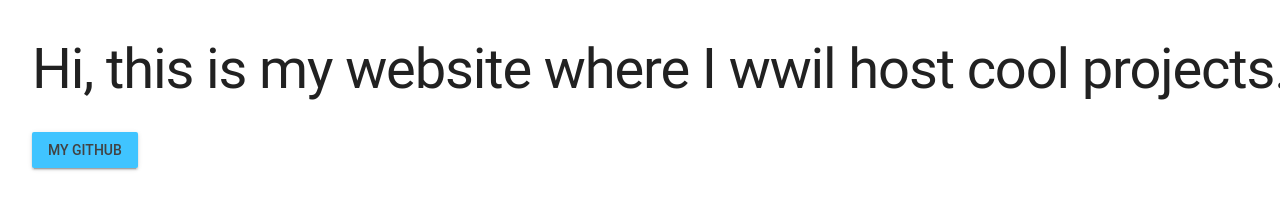
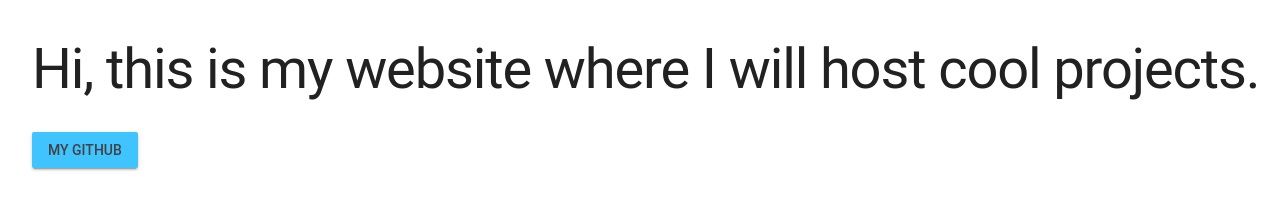
Before and after one commit to anagab/anagab.github.io, a plain HTML site: page index.html in a window 1280 px wide. Shown: the top 210 px of the page. Drawn offline with nearby package versions, Linux system fonts and the light colour scheme.

Commit message:
Update index.html

```diff
--- a/index.html
+++ b/index.html
@@ -23,5 +23,5 @@
                     text-shadow: 3px 3px 3px #aaa;
                 }
                 </style>
-                <h1>Hi, this is my website where I wwil host cool projects.</h1>
+                <h1>Hi, this is my website where I will host cool projects.</h1>
                 <button type="button" class="mdl-button mdl-js-button mdl-button--raised mdl-js-ripple-effect mdl-button--accent onclick = "location.href = 'https://github.com/anagab'">My Github</button>
```
